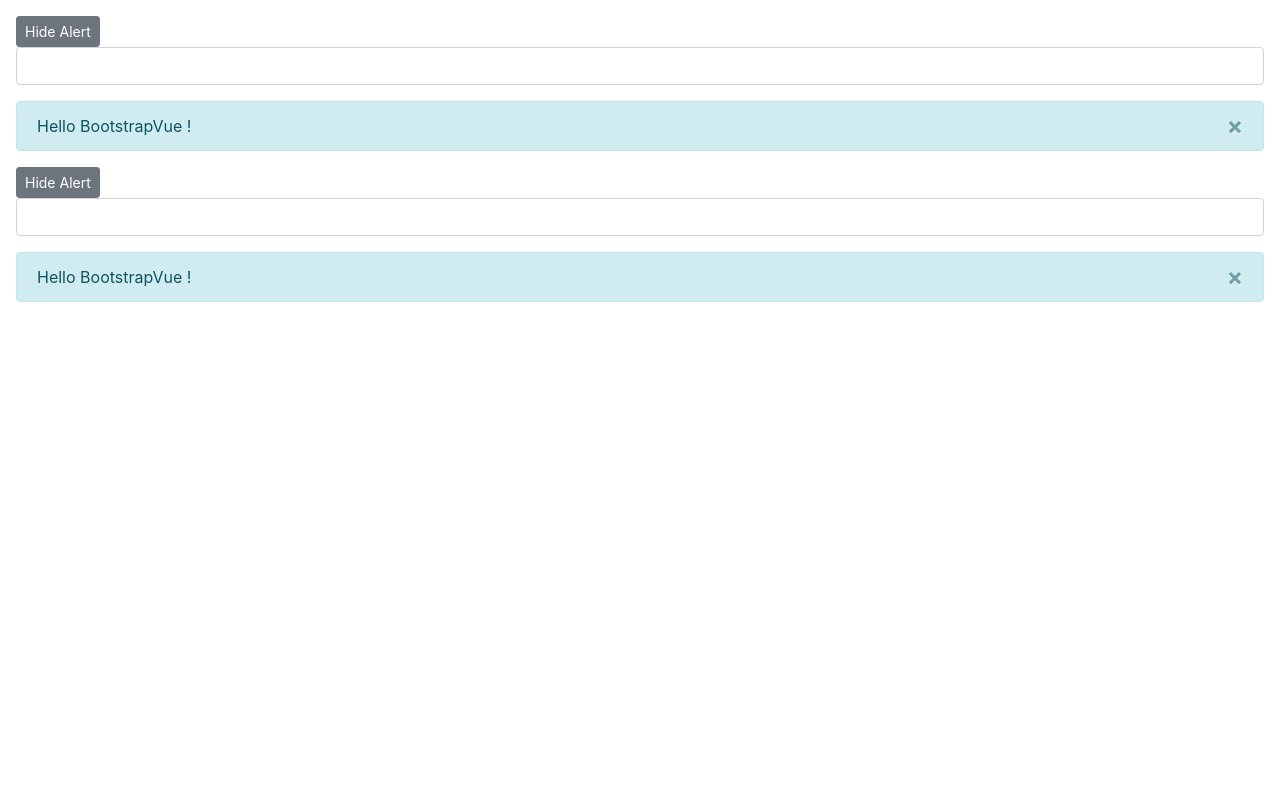
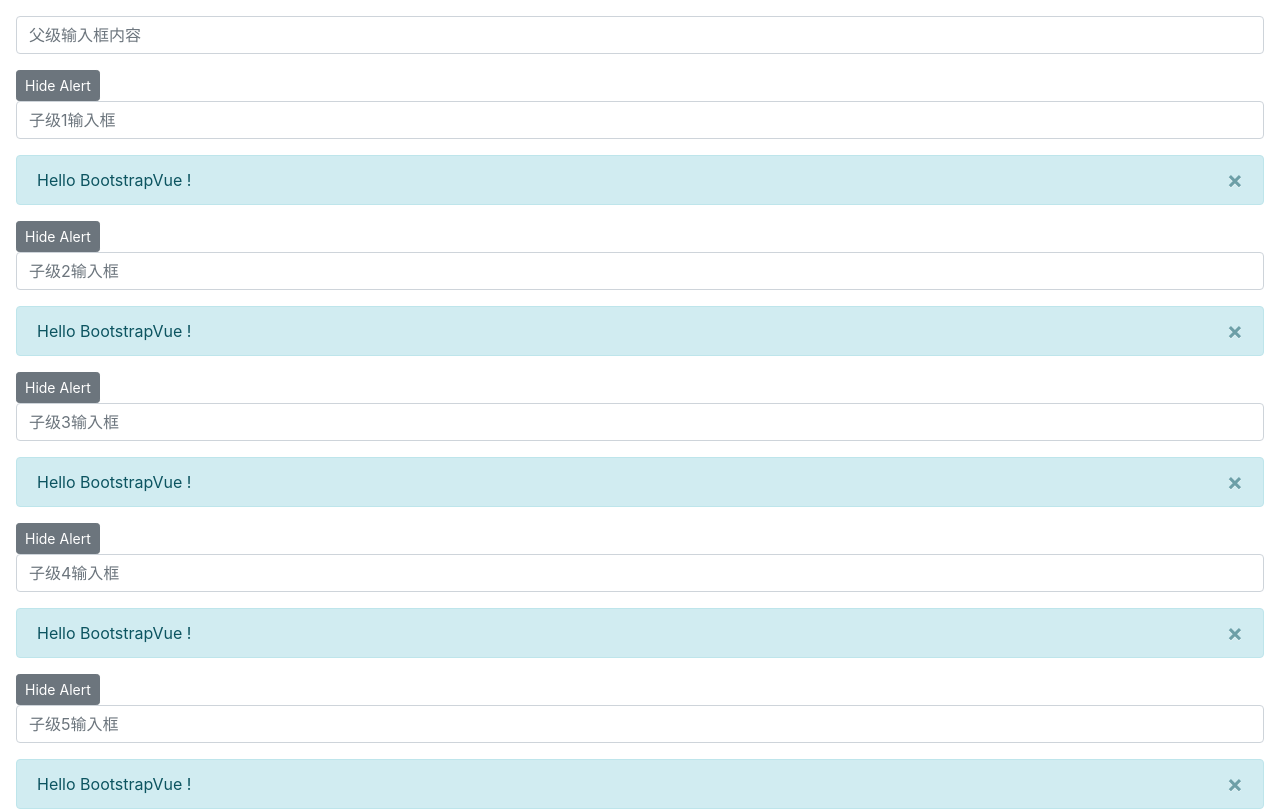
Before and after one commit to HoraceChiu/vue-exercise, a Vue app: page / in a window 1280 px wide. Shown: the top 811 px of the page. Built offline with nearby package versions, Linux system fonts and the light colour scheme.

Commit message:
改变提示语样式

```diff
--- a/App.vue
+++ b/App.vue
@@ -1,7 +1,7 @@
 <template>
   <div>
     <b-button size="sm" @click="toggle">{{getAlertButtonMessage}}</b-button>
-    <b-input v-model="msg"/>
+    <b-input v-model="msg" v-bind:placeholder="getInputPlaceHolder"/>
     <b-alert v-model="show" class="mt-3" dismissible @dismissed="dismissed">{{getAlertText}}</b-alert>
   </div>
 </template>
@@ -22,7 +22,8 @@ export default {
     };
   },
   props: {
-    message: ""
+    message: "",
+    index: ""
   },
   watch: {
     show(newVal) {
@@ -44,7 +45,10 @@ export default {
       return (this.show ? "Hide" : "Show") + "    Alert";
     },
     getAlertText() {
-      return "Hello " + this.name + " !" + this.msg;
+      return "Hello " + this.name + " !" + this.message + this.msg;
+    },
+    getInputPlaceHolder() {
+      return "子级" + this.index + "输入框";
     }
   }
 };
--- a/myApp.vue
+++ b/myApp.vue
@@ -1,7 +1,12 @@
 <template>
   <div>
-    <App></App>
-    <App></App>
+    <p>
+      <b-input v-model="topMsg" placeholder="父级输入框内容"/>
+    </p>
+
+    <App v-for="(item,index) in list" :key="index" v-bind:index="item" v-bind:message="topMsg"></App>
+    <!-- <App v-bind:message="topMsg"></App>
+    <App v-bind:message="topMsg"></App>-->
   </div>
 </template>
 
@@ -10,8 +15,10 @@ import App from "./App";
 export default {
   data() {
     return {
+      topMsg: "",
       name: "myApp",
-      show: true
+      show: true,
+      list: [1, 2, 3, 4, 5, 6]
     };
   },
   components: {
```
